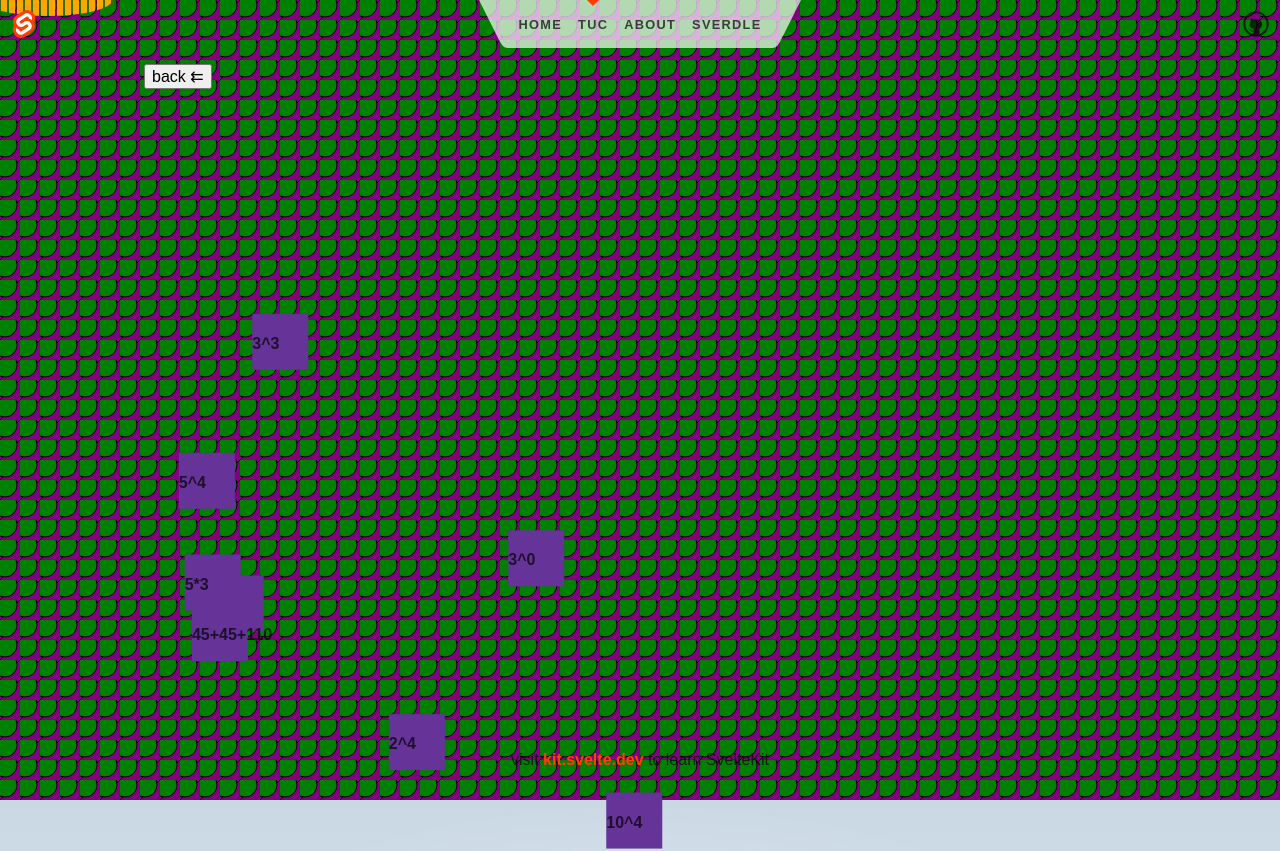
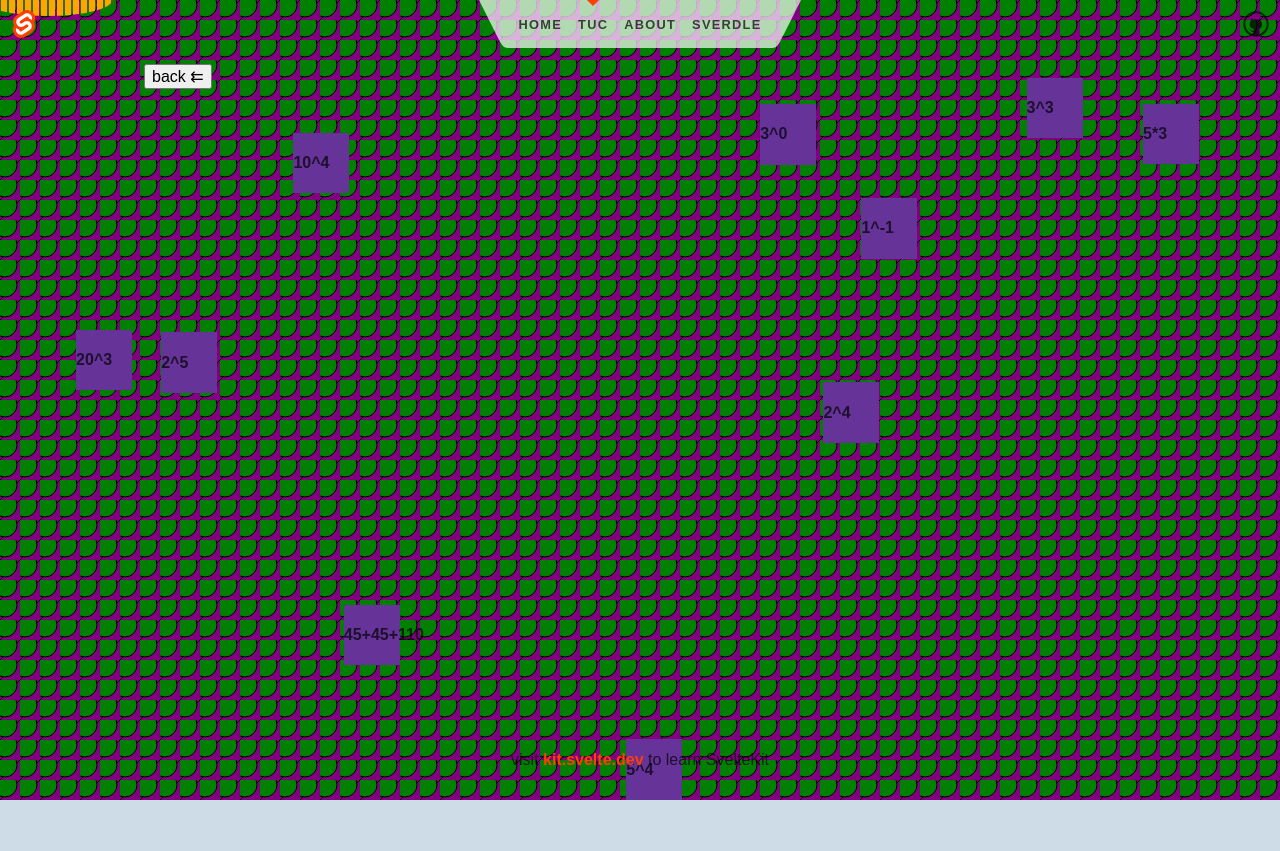
Before and after one commit to ed-ilyin/mathworm, a SvelteKit app: page /tuc/game in a window 1280 px wide. Shown: the top 851 px of the page. After the commit the page ends 800 px from the top, so only its background shows below. Built offline with nearby package versions, Linux system fonts and the light colour scheme.

Commit message:
now random respects size of view

```diff
--- a/src/routes/tuc/game/+page.svelte
+++ b/src/routes/tuc/game/+page.svelte
@@ -1,7 +1,20 @@
 <script lang="ts">
+	import { onMount } from 'svelte';
 	import Worm from './Worm.svelte';
 	import Snake from './Snake.svelte';
-	let seeds = ['2^5', '3^3', '5*3', '45+45+110', '5^4', '2^4', '10^4', '3^0', '1^-1', '20^3'];
+	let exercises = ['2^5', '3^3', '5*3', '45+45+110', '5^4', '2^4', '10^4', '3^0', '1^-1', '20^3'];
+	let seeds: any[] = [];
+	let size = 56;
+	onMount(
+		() =>
+			(seeds = exercises.map((exercise) => {
+				return {
+					exercise: exercise,
+					x: Math.random() * (window.innerWidth - size),
+					y: Math.random() * (window.innerHeight - size)
+				};
+			}))
+	);
 </script>
 
 <svelte:head>
@@ -11,8 +24,8 @@
 
 <a href="/tuc"><button>back ⇇</button></a>
 {#each seeds as seed}
-	<div class="seed" style="transform: translate({Math.random() * 500}px,{Math.random() * 500}px">
-		<h4>{seed}</h4>
+	<div class="seed" style="width:{size}px;eight:{size}px;left:{seed.x}px;top:{seed.y}px">
+		<h4>{seed.exercise}</h4>
 	</div>
 {/each}
 <Worm kp={0.0001} ki={0.000001} kd={0.07}><Snake /></Worm>
@@ -26,9 +39,8 @@
 
 <style>
 	.seed {
+		position: absolute;
 		background: rebeccapurple;
-		width: 3.49rem;
-		height: 3.5rem;
 		z-index: -1;
 	}
 </style>
```
